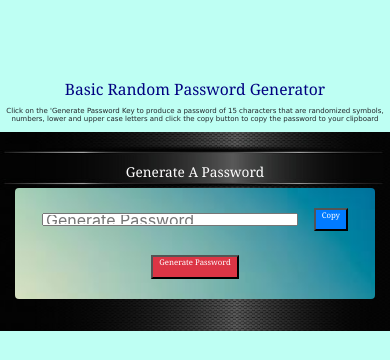
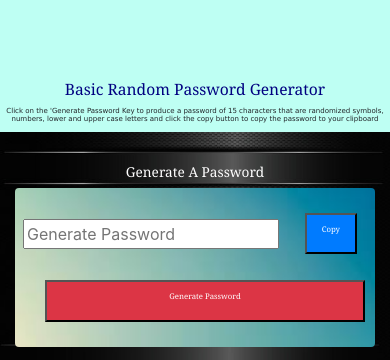
Before and after one commit to IanMilli/Basic-Random-Password-Generator, a plain HTML site: page index.html in a window 390 px wide. Shown: the top 360 px of the page. Drawn offline with nearby package versions, Linux system fonts and the light colour scheme.

Commit message:
pseudocoded css file

```diff
--- a/assets/style.css
+++ b/assets/style.css
@@ -1,36 +1,41 @@
+/*styling to remove any default margins from the page and to set the page background as light blue*/
 body {
     margin: 0;
     background-color: rgb(190, 255, 243);
 }
 
-
-h1{font-family: Georgia, 'Times New Roman', Times, serif;
+/*styling to font classes to determine text color and ensure text is responsive to multiple display sizes by using vw unit*/
+h1 {
+    font-family: Georgia, 'Times New Roman', Times, serif;
     font-size: 4vw;
     color: Navy;
-
-}
-h2{font-family: 'Lucida Sans', 'Lucida Sans Regular', 'Lucida Grande', 'Lucida Sans Unicode', Geneva, Verdana, sans-serif;
-    font-size: 1.8vw;
-
 }
 
+h2 {
+    font-family: 'Lucida Sans', 'Lucida Sans Regular', 'Lucida Grande', 'Lucida Sans Unicode', Geneva, Verdana, sans-serif;
+    font-size: 1.8vw;
+}
 
-
-h3{font-family: Georgia, 'Times New Roman', Times, serif;
+h3 {
+    font-family: Georgia, 'Times New Roman', Times, serif;
     font-size: 3.5vw;
     color: white;
+}
 
-
-}
-h4{font-family: Georgia, 'Times New Roman', Times, serif;
-    font-size: 2vw;
-    color: white;}
-
-h5{font-family: Georgia, 'Times New Roman', Times, serif;
+h4 {
+    font-family: Georgia, 'Times New Roman', Times, serif;
     font-size: 2vw;
     color: white;
+}
 
+h5 {
+    font-family: Georgia, 'Times New Roman', Times, serif;
+    font-size: 2vw;
+    color: white;
 }
+
+/*styling to main header section using margin-top to set a margin above the header text, and flex commands to organize the header into a column format
+  and to be centrally located on the page*/
 header {
     margin-top: 5rem;
     display: flex;
@@ -39,12 +44,15 @@ header {
     align-items: center;
 }
 
+/*styling to subtitle class  using flex commands to organize the subtitle to be centrally located on the page*/
 .subtitle {
     display: flex;
     align-items: center;
     justify-content: center;
 }
 
+/*styling to card class  to give it a black border and to set the  width of the card to 100% of the container it is located within and a automatic
+height determined by its contents*/
 .card {
     border: 3px;
     border-color: black;
@@ -52,26 +60,61 @@ justify-content: center;
     width: 100%;
 }
 
+/*styling to the jumbotron to give it a background image that is set to cover to fill the jumbotron and no repeat so on larger displays the image does not repeat itself. */
 .jumbotron {
     background-image: url("./images/backgroundGenerator.jpg");
     background-size: cover;
+    background-repeat: no-repeat;
 }
+
+/*styling to the cardMain class to give it a background image that is set to cover to fill the jumbotron and no repeat so on larger displays the image does not repeat itself. */
 .cardMain {
     background-image: url("./images/backgroundInput.jpg");
     background-size: cover;
+    background-repeat: no-repeat;
 }
 
-
+/*styling to the result_container class to give it a bottom margin to ensure its not sat tightly on the bottom of the cotainer and to
+use flex to justify items as required. */
 .result_container {
-
     display: flex;
     align-items: center;
     justify-content: center;
     margin-bottom: 1em;
+}
+
+/*styling to the input box to set its height and width */
+input {
+    height: auto;
+    margin-right: 4vw;
+}
+
+/* Buttons arranged in column on xs devices */
+@media screen and (max-width: 576px) {
+
+    .btn,
+    .responsive-content {
+        width: 40%;
+        height: auto;
+        padding: 10px 15px;
+        margin: 5px 10px;
+        font-size: 1.5vw;
+    }
+}
+
+@media (max-width:750px) {
+    .responsive-content {
+        width: 40%;
+        height: auto;
+        font-size: 1.7vw;
+    }
 
 }
 
-  input{
-    height: 3.5vw;
-    margin-right: 4vw;
+@media (max-width: 1000px) {
+    .responsive-content {
+        font-size: 2vw;
+        width: 100%;
+        height: auto;
     }
+}
--- a/index.html
+++ b/index.html
@@ -37,12 +37,12 @@
                         <!-- input box for the generated text to display in - set to readonly so user can not accidentally type here-->
                         <input type="text" placeholder="Generate Password" id="password" readonly>
                         <!--button that links to the copyPassword function located in index.js-->
-                        <button class="copy-result bg-primary" id="copy" onclick="copyPassword()">
+                        <button class="copy-result bg-primary responsive-content" id="copy" onclick="copyPassword()">
                             <h4>Copy</h4>
                         </button>
                     </div>
                     <!--button that links to the function generatePassword in index.js-->
-                    <button class="generatePasswordBtn bg-danger" onclick="generatePassword()">
+                    <button class="generatePasswordBtn bg-danger responsive-content" onclick="generatePassword()">
                         <h5>Generate Password</h5>
                     </button>
                 </div>
```
Lines whose indentation alone changed are shown as unchanged.
